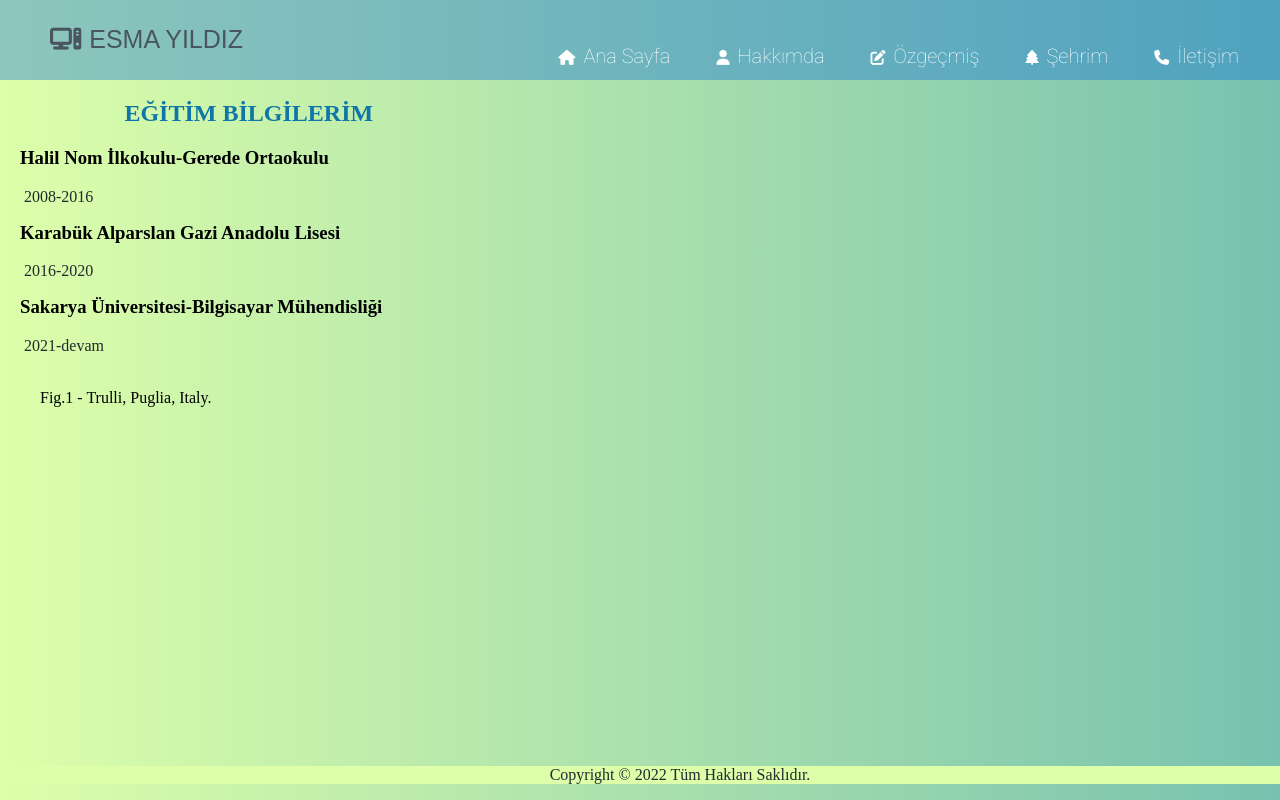
After one commit to eysilmadz/WebProjem, a PHP site: page /ozgecmis.html in a window 1280 px wide. The commit adds this page. Run offline with PHP 8.4, Linux system fonts and the light colour scheme; some libraries are stand-ins or nearby versions.

Commit message:
ozgecmis
Özgeçmiş sayfasını oluşturmaya başladım.

```diff
--- /dev/null
+++ b/kişisel web sitesi/ozgecmis.html
@@ -0,0 +1,55 @@
+<!DOCTYPE html>
+<html lang="en">
+<head>
+    <meta charset="UTF-8">
+    <meta http-equiv="X-UA-Compatible" content="IE=edge">
+    <meta name="viewport" content="width=device-width, initial-scale=1.0">
+    <link rel="stylesheet" href="style.css">
+    <link rel="stylesheet" href="https://cdnjs.cloudflare.com/ajax/libs/font-awesome/6.1.1/css/all.min.css">
+    <title>Özgeçmişim</title>
+</head>
+<body class="ozgecmis">
+    <header>
+        <div class="logo" >
+            <i class="fa-solid fa-computer"></i>ESMA YILDIZ
+        </div>
+            <ul>
+                <li><a href="#"><i class="fas fa-home"></i>Ana Sayfa</a></li>
+                <li><a href="#"><i class="fas fa-user"></i>Hakkımda</a></li>
+                <li><a href="#"><i class="fas fa-edit"></i>Özgeçmiş</a></li>
+                <li><a href="#"><i class="fas fa-tree"></i>Şehrim</a></li>
+                <li><a href="#"><i class="fas fa-phone"></i>İletişim</a></li>
+            </ul>
+    </header>
+    <main>
+        <article>
+            <h2><b>EĞİTİM BİLGİLERİM</b></h2>
+            <section>
+                <h3>Halil Nom İlkokulu-Gerede Ortaokulu</h3>
+                <p>2008-2016</p>
+            </section>
+            <section>
+                <h3>Karabük Alparslan Gazi Anadolu Lisesi</h3>
+                <p>2016-2020</p>
+            </section>
+            <section>
+                <h3>Sakarya Üniversitesi-Bilgisayar Mühendisliği</h3>
+                <p>2021-devam</p>
+            </section>
+        </article>
+        <aside>
+            <figure>
+
+                    <img src="" alt="">
+                    <figcaption>Fig.1 - Trulli, Puglia, Italy.</figcaption>
+                  </figure>
+
+        </aside>
+    </main>
+    <footer>
+        <ul>
+            Copyright © 2022 Tüm Hakları Saklıdır.
+        </ul>
+    </footer>
+</body>
+</html>
--- a/kişisel web sitesi/style.css
+++ b/kişisel web sitesi/style.css
@@ -182,3 +182,79 @@
     font-size: 22px;
     padding-right: 22px;
 }
+/*ÖZGEÇMİŞİM SAYFASI*/
+.ozgecmis{
+    margin: 0;
+    padding: 0;
+    background: linear-gradient(to right,#dfa 0%, rgb(119, 194, 175) 100%);
+    height: 100vh;
+    background-size: 100% 100%;
+}
+header{
+    width: 100%;
+    height: 80px;
+    background-color: rgb(22, 112, 214, 0.4);
+}
+header .logo{
+    display: inline-block;
+    font-size: 25px;
+    color: #495560;
+    margin-left: 50px;
+    margin-top: 25px;
+    font-family: sans-serif;
+}
+header .logo .fa-solid{
+        margin-right: 8px;
+        font-size: 25px;
+}
+header ul{
+    float: right;
+    margin-right: 20px;
+}
+header ul li{
+    list-style: none;
+    display: inline-block;
+    margin: 0 8px;
+    line-height: 80px;
+}
+header ul li a{
+    color: white;
+    text-decoration: none;
+    font-size: 20px;
+    padding: 6px 13px;
+    font-family: Roboto;
+    transition: .5s;
+}
+header ul li a:hover {
+    background: rgb(36, 144, 160);
+    border-radius: 2px;
+}
+header .fas{
+    margin-right: 8px;
+    font-size: 15px;
+}
+main article h2{
+    text-align: center;
+    color: #0e76a8;
+}
+main section h3{
+    color: black;
+    margin-left: 20px;
+    margin-top: auto;
+}
+main section p{
+    color: #24292e;
+    margin-left: 24px;
+}
+footer ul {
+    text-decoration: none;
+    list-style: none;
+    display: inline-block;
+    color: #24292e;
+    position: fixed;
+    left: 0px;
+    bottom: 0;
+    width: 100%;
+    background-color: #dfa;
+    text-align: center;
+}
```
